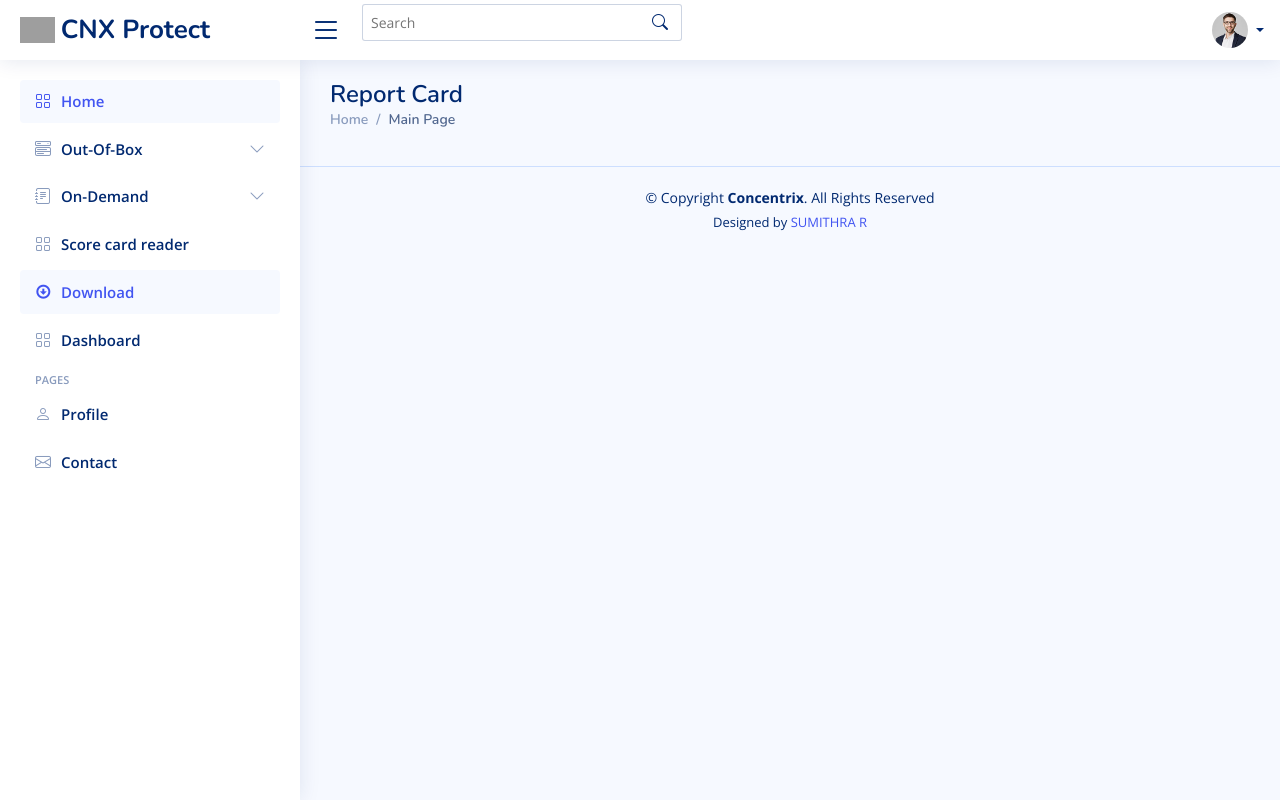
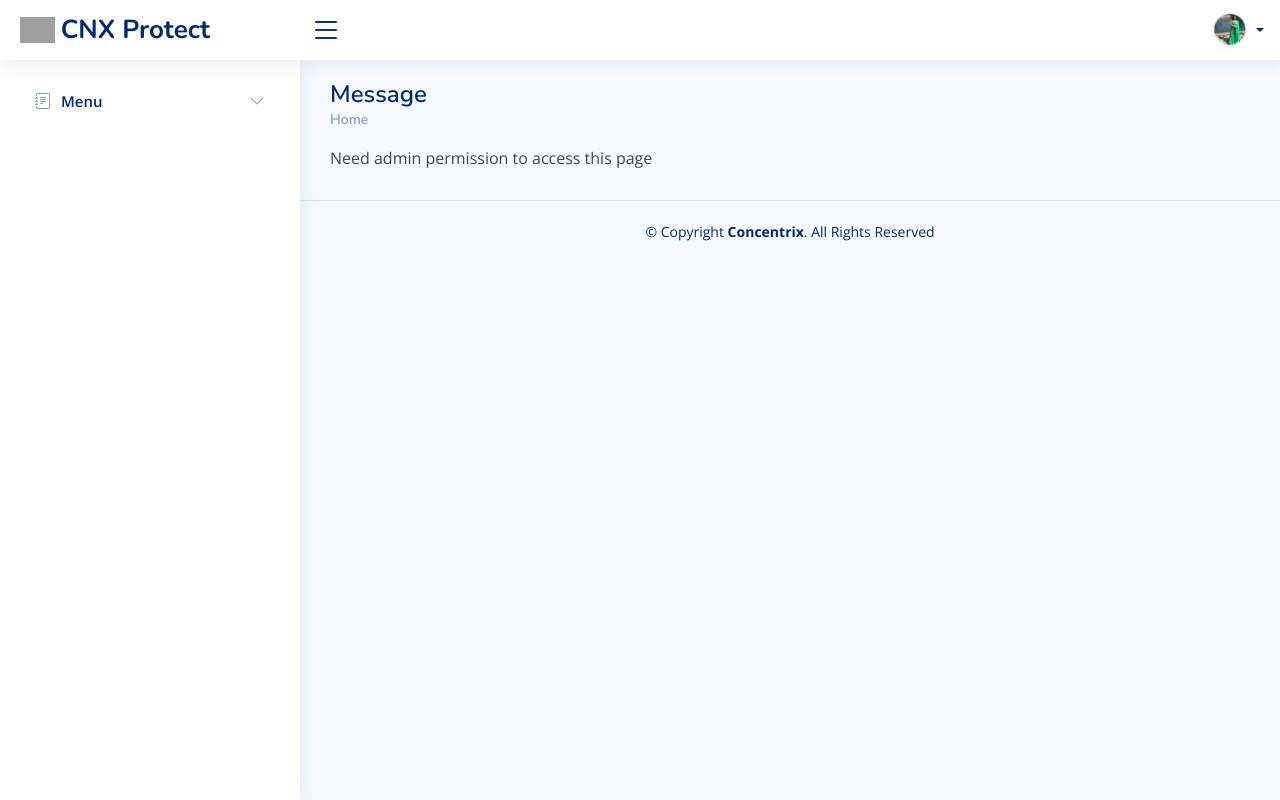
Before and after one commit to bridgecrew-perf6/deployment-74, a Django app: template CNXProtect_Utl/templates/CNXProtect_Utl/Main_page_template.html in a window 1280 px wide. Run offline with Django 3.2, Linux system fonts and the light colour scheme; the template is opened without the code that fills it, so the values that code supplies are empty; parts of the project's set-up code (start-up, migrations or seed data) failed here and were passed over; some libraries are stand-ins or nearby versions; grey boxes are pictures that could not be loaded.

Commit message:
Update Main_page_template.html

```diff
--- a/CNXProtect_Utl/templates/CNXProtect_Utl/Main_page_template.html
+++ b/CNXProtect_Utl/templates/CNXProtect_Utl/Main_page_template.html
@@ -5,7 +5,7 @@
   <meta charset="utf-8">
   <meta content="width=device-width, initial-scale=1.0" name="viewport">
 
-  <title>Main_Page</title>
+  <title>Concentrix Protect</title>
   <meta content="" name="description">
   <meta content="" name="keywords">
 
@@ -39,10 +39,8 @@
 </head>
 
 <body>
-
   <!-- ======= Header ======= -->
   <header id="header" class="header fixed-top d-flex align-items-center">
-
     <div class="d-flex align-items-center justify-content-between">
       <a href="{% url 'indexing_data5' %}" class="logo d-flex align-items-center">
         <img src="{% static 'images/CNX_log.jpg' %}" alt="">
@@ -51,16 +49,15 @@
       <i class="bi bi-list toggle-sidebar-btn"></i>
     </div><!-- End Logo -->
 
-    <div class="search-bar">
-      <form class="search-form d-flex align-items-center" method="POST" action="#">
-        <input type="text" name="query" placeholder="Search" title="Enter search keyword">
-        <button type="submit" title="Search"><i class="bi bi-search"></i></button>
-      </form>
-    </div><!-- End Search Bar -->
+<!--    <div class="search-bar">-->
+<!--      <form class="search-form d-flex align-items-center" method="POST" action="#">-->
+<!--        <input type="text" name="query" placeholder="Search" title="Enter search keyword">-->
+<!--        <button type="submit" title="Search"><i class="bi bi-search"></i></button>-->
+<!--      </form>-->
+<!--    </div>&lt;!&ndash; End Search Bar &ndash;&gt;-->
 
     <nav class="header-nav ms-auto">
       <ul class="d-flex align-items-center">
-
         <li class="nav-item d-block d-lg-none">
           <a class="nav-link nav-icon search-bar-toggle " href="#">
             <i class="bi bi-search"></i>
@@ -69,16 +66,14 @@
         <!-- End Messages Nav -->
 
         <li class="nav-item dropdown pe-3">
-
           <a class="nav-link nav-profile d-flex align-items-center pe-0" href="#" data-bs-toggle="dropdown">
-            <img src="{% static 'img/profile-img.jpg' %}" alt="Profile" class="rounded-circle">
+            <img src="{% static 'img/profile.jpg' %}" alt="Profile" class="rounded-circle">
             <span class="d-none d-md-block dropdown-toggle ps-2">{{user.username}}</span>
           </a><!-- End Profile Iamge Icon -->
 
           <ul class="dropdown-menu dropdown-menu-end dropdown-menu-arrow profile">
             <li class="dropdown-header">
               {% if user.is_authenticated %}
-
 <!--                                    <li> <h4 style= "font-size:1vw;">-->
 <!--                                            <h4 style= "font-size:1.25vw; color:yellow;">-->
                                          {{user.username}}
@@ -89,7 +84,6 @@
             <li>
               <hr class="dropdown-divider">
             </li>
-
             <li>
               <a class="dropdown-item d-flex align-items-center" href="users-profile.html">
                 <i class="bi bi-person"></i>
@@ -137,115 +131,38 @@
 
   <!-- ======= Sidebar ======= -->
   <aside id="sidebar" class="sidebar">
-
     <ul class="sidebar-nav" id="sidebar-nav">
 <li class="nav-item">
-        <a class="nav-link " href="{% url 'indexing_data5' %}">
-          <i class="bi bi-grid"></i>
-          <span>Home</span>
+        <a class="nav-link collapsed" data-bs-target="#tables-nav" data-bs-toggle="collapse" href="#">
+          <i class="bi bi-journal-text"></i><span>Menu</span><i class="bi bi-chevron-down ms-auto"></i>
         </a>
-      </li>
-
-      <li class="nav-item">
-        <a class="nav-link collapsed" data-bs-target="#components-nav" data-bs-toggle="collapse" href="#">
-          <i class="bi bi-menu-button-wide"></i><span>Out-Of-Box</span><i class="bi bi-chevron-down ms-auto"></i>
-        </a>
-        <ul id="components-nav" class="nav-content collapse " data-bs-parent="#sidebar-nav">
+        <ul id="tables-nav" class="nav-content collapse " data-bs-parent="#sidebar-nav">
           <li>
-            <a href="{% url 'experiment' %}">
+            <a href="{% url 'indexing1' %}">
               <i class="bi bi-circle"></i><span>Contract Library</span>
             </a>
           </li>
           <li>
-            <a href="components-accordion.html">
+            <a href="{% url 'FMEA_Indexing' %}">
               <i class="bi bi-circle"></i><span>FMEA</span>
             </a>
           </li>
-
-        </ul>
-      </li><!-- End Components Nav -->
-
-      <li class="nav-item">
-        <a class="nav-link collapsed" data-bs-target="#forms-nav" data-bs-toggle="collapse" href="#">
-          <i class="bi bi-journal-text"></i><span>On-Demand</span><i class="bi bi-chevron-down ms-auto"></i>
-        </a>
-        <ul id="forms-nav" class="nav-content collapse " data-bs-parent="#sidebar-nav">
-          <li>
-            <a href="{% url 'Contract_Library1' %}">
-              <i class="bi bi-circle"></i><span>Contract Library</span>
-            </a>
-          </li>
-          <li>
-            <a href="forms-layouts.html">
-              <i class="bi bi-circle"></i><span>FMEA</span>
-            </a>
-          </li>
-
         </ul>
       </li>
-      <li class="nav-item">
-        <a class="nav-link collapsed" href="{% url 'score_card' %} ">
-          <i class="bi bi-grid"></i>
-          <span>Score card reader</span>
-        </a>
-      </li><!-- End Dashboard Nav -->
-      <li class="nav-item" href="{% url 'indexing_data5' %}">
-        <a class="nav-link " href="{{df_filepath_Exe1}}" download rel="noopener noopener" target="_blank">
-          <i class="ri-arrow-down-circle-line"></i>
-          <span>Download</span>
-        </a>
-      </li>
-      <li class="nav-item">
-        <a class="nav-link collapsed" href="https://app.powerbi.com/links/8OnEUJ60_5?ctid=599e51d6-2f8c-4347-8e59-1f795a51a98c&pbi_source=linkShare&bookmarkGuid=4d2dc58f-c1df-4981-997f-a54e1c8a8e31">
-          <i class="bi bi-grid"></i>
-          <span>Dashboard</span>
-        </a>
 
 
-      <!-- End Forms Nav -->
-
-      <!-- End Tables Nav -->
-
-      <!-- End Charts Nav -->
-
-      <!-- End Icons Nav -->
-
-      <li class="nav-heading">Pages</li>
-
-      <li class="nav-item">
-        <a class="nav-link collapsed" href="users-profile.html">
-          <i class="bi bi-person"></i>
-          <span>Profile</span>
-        </a>
-      </li><!-- End Profile Page Nav -->
-
-      <!-- End F.A.Q Page Nav -->
-
-<!--      <a href= "{{df_filepath_out}}" download rel="noopener noopener" target="_blank">-->
-<!--                                <br><h9 class ="small" style ="color:white;"> <i class="fa fa-link">click here to download Output for single file</i></h9></br>-->
-<!--                            </a>-->
-
-      <li class="nav-item">
-        <a class="nav-link collapsed" href="pages-contact.html">
-          <i class="bi bi-envelope"></i>
-          <span>Contact</span>
-        </a>
-      </li><!-- End Contact Page Nav -->
-      <!-- End Register Page Nav -->
-      <!-- End Login Page Nav -->
-      <!-- End Error 404 Page Nav -->
-      <!-- End Blank Page Nav -->
     </ul>
-
   </aside>
   <main id="main" class="main">
     <div class="pagetitle">
-      <h1>Report Card</h1>
+      <h1>Message</h1>
       <nav>
         <ol class="breadcrumb">
           <li class="breadcrumb-item"><a href="{% url 'indexing_data5' %}">Home</a></li>
-          <li class="breadcrumb-item active">Main Page</li>
+<!--          <li class="breadcrumb-item active">Home</li>-->
+
         </ol>
+        Need admin permission to access this page
       </nav>
     </div>
 </main>
@@ -259,7 +176,7 @@
       <!-- You can delete the links only if you purchased the pro version. -->
       <!-- Licensing information: https://bootstrapmade.com/license/ -->
       <!-- Purchase the pro version with working PHP/AJAX contact form: https://bootstrapmade.com/nice-admin-bootstrap-admin-html-template/ -->
-      Designed by <a href="https://scholar.google.com/citations?user=fDvDh2MAAAAJ&hl=en">SUMITHRA R</a>
+<!--      Designed by <a href="https://scholar.google.com/citations?user=fDvDh2MAAAAJ&hl=en">SUMITHRA R</a>-->
     </div>
   </footer>
 </body>
```
